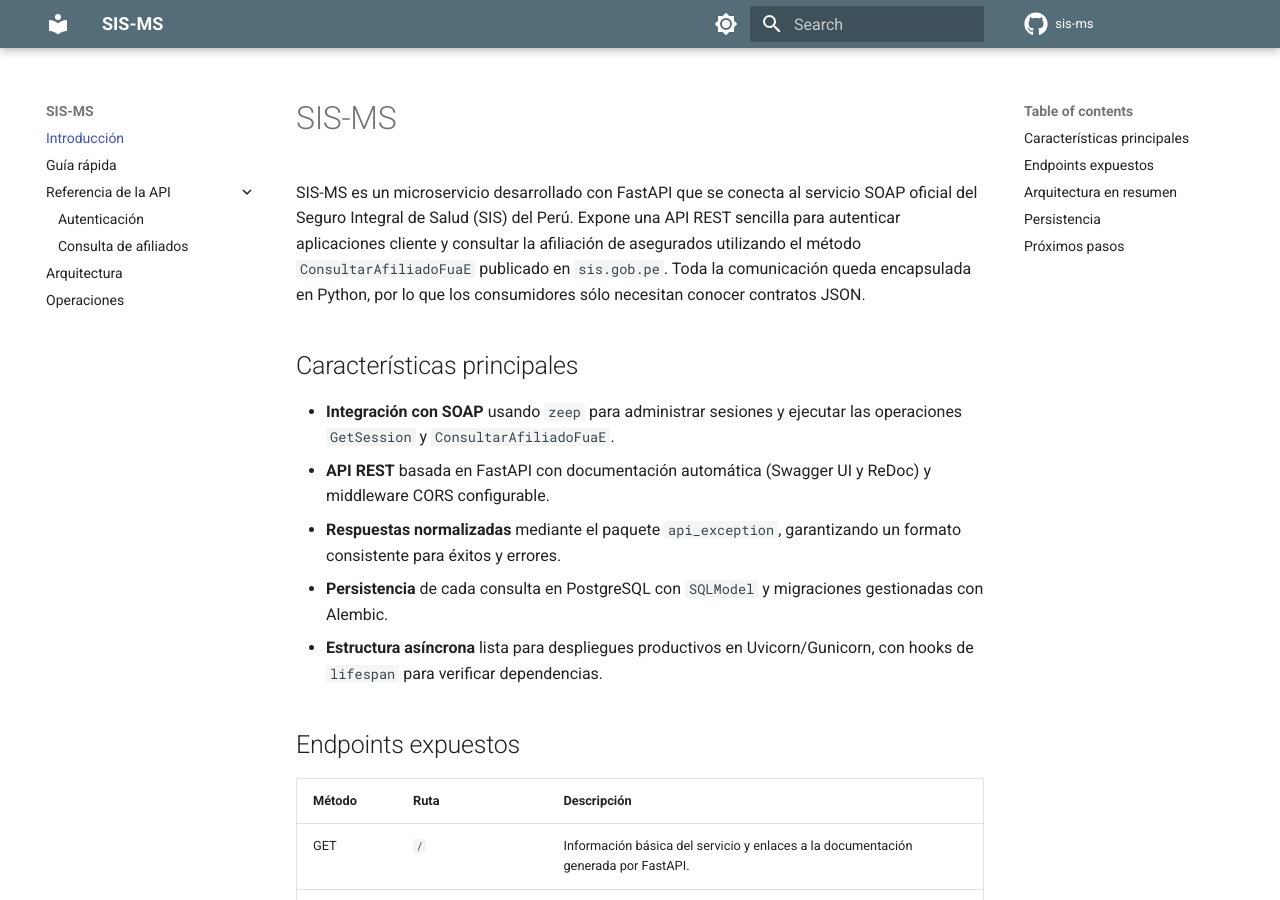
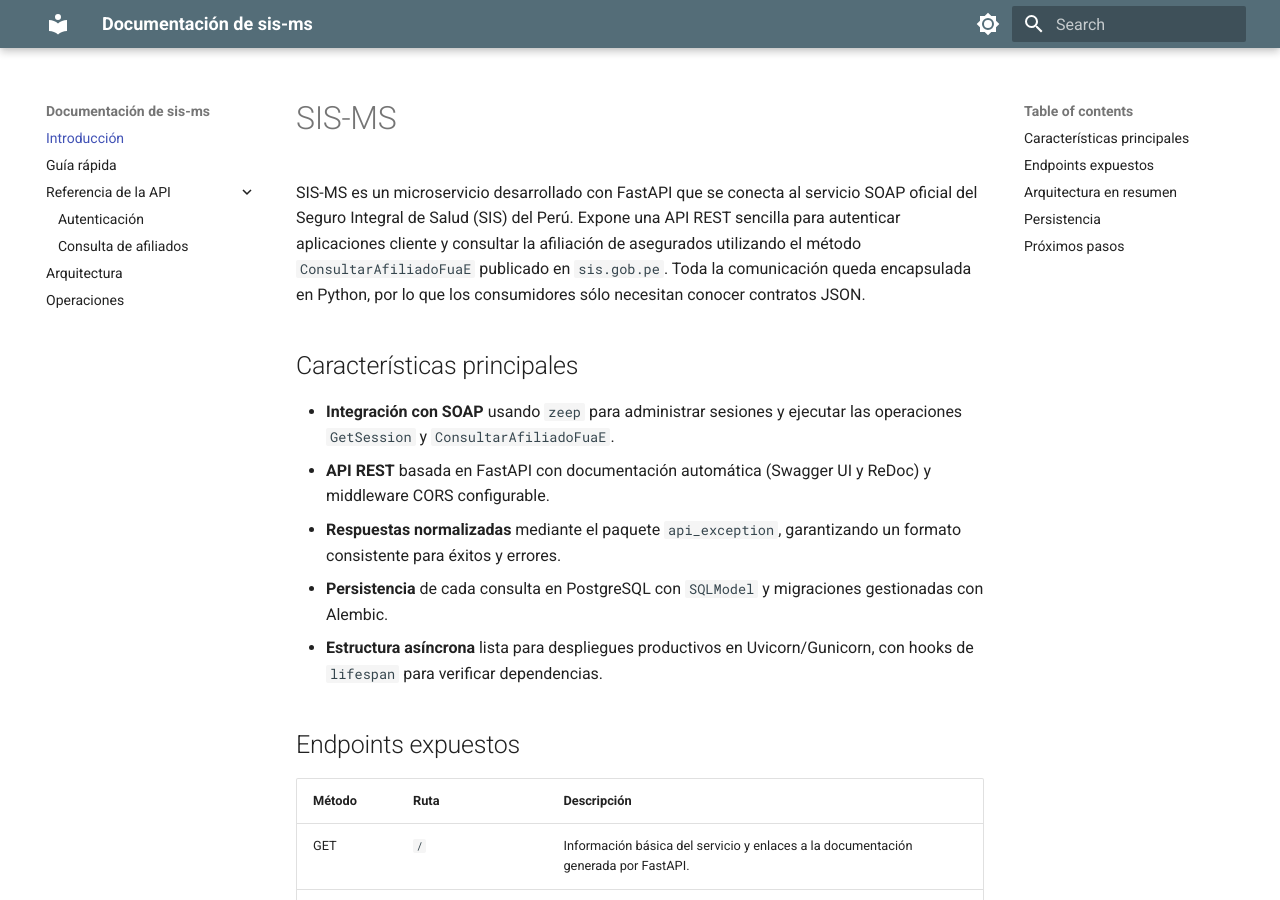
Before and after one commit to HospitalHuaycan/sis-ms, an MkDocs documentation site: the page built from docs/index.md, in a window 1280 px wide and 900 px high. Built offline with MkDocs 1.6.1 and Material for MkDocs 9.7.7, drawn with Linux system fonts in a browser that asks for light colours; comment, search, counter and statistics services are not loaded.

Commit message:
docs: :memo: Cambio de site_url

```diff
--- a/mkdocs.yml
+++ b/mkdocs.yml
@@ -1,7 +1,7 @@
-site_name: SIS-MS
+site_name: Documentación de sis-ms
 site_description: Microservicio FastAPI para consultar afiliados al SIS del Perú.
 repo_name: sis-ms
-repo_url: https://github.com/tu-organizacion/sis-ms
+site_url: https://hospitalhuaycan.github.io/sis-ms/
 
 theme:
   name: material
```
